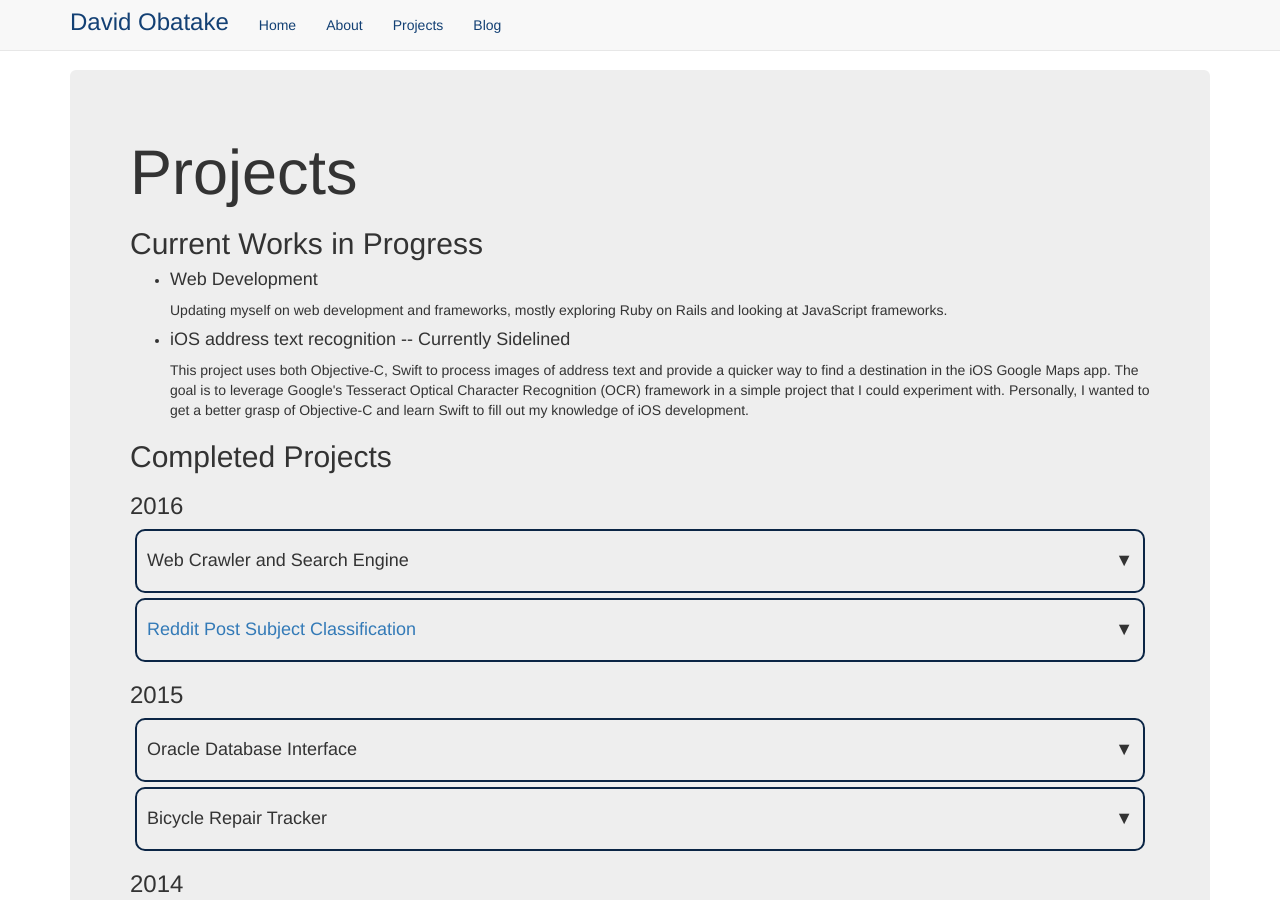
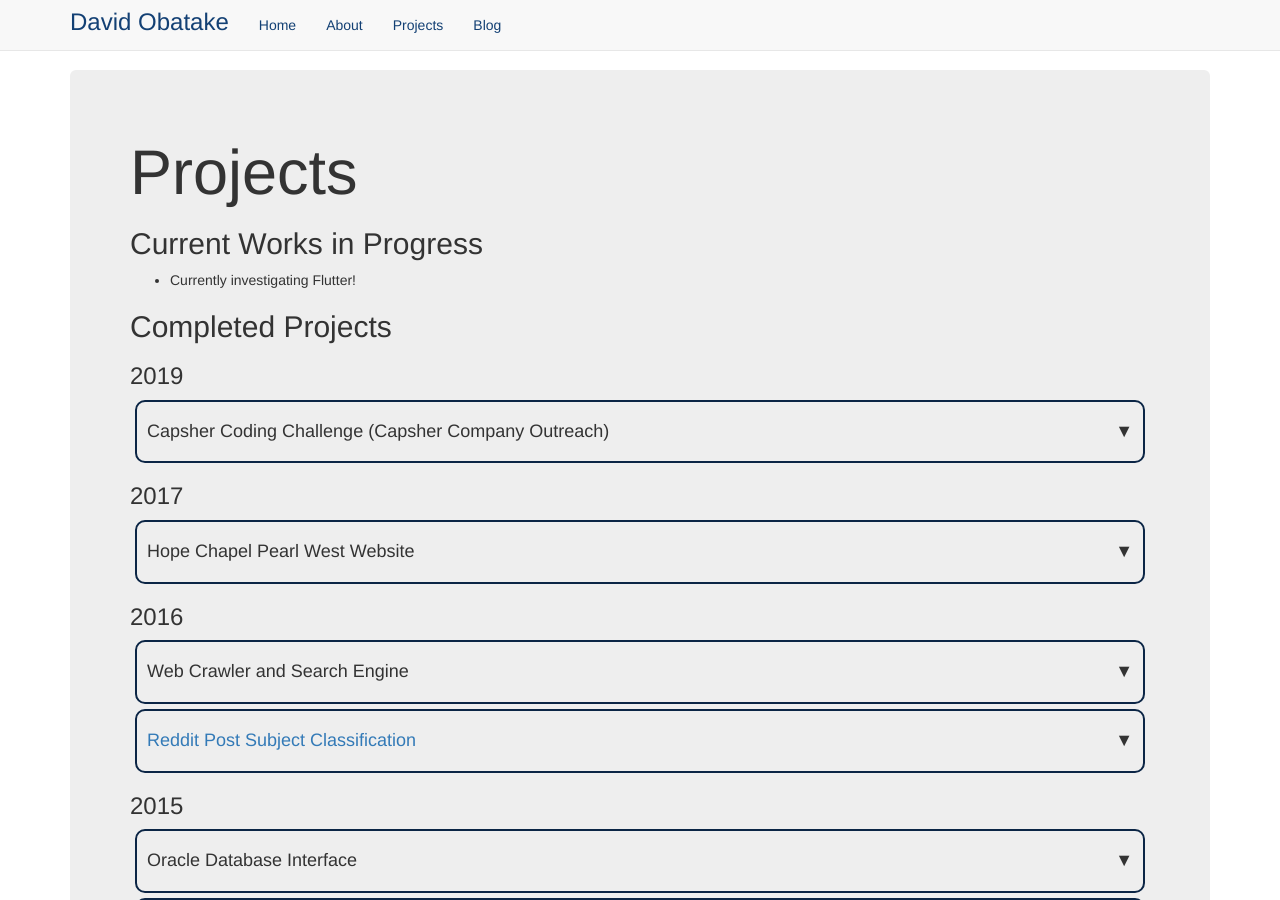
Before and after one commit to Blynk/Blynk.github.io, a Jekyll site: the page built from projects/index.html, in a window 1280 px wide and 900 px high. Built offline with Jekyll 4.4.1, drawn with Linux system fonts in a browser that asks for light colours.

Commit message:
2021 update for projects

```diff
--- a/index.html
+++ b/index.html
@@ -4,7 +4,7 @@ title: David Obatake
 ---
 <div id="home" class="jumbotron">
    	<h1>Hello, world!</h1>
-    <p>My name is David and I'm a M.S. computer engineering graduate specializing in software development in the Texas.</p>
+    <p>My name is David and I'm a mobile and web full-stack software developer.</p>
     <p>Feel free to contact me at: dsjoba@gmail.com</p>
     <hr/>
     <h3>Some other places you can find me:</h3>
--- a/projects/index.html
+++ b/projects/index.html
@@ -7,14 +7,41 @@ title: Projects
   	<h1>Projects</h1>
   	<h2>Current Works in Progress</h2>
   	<ul>
-  		<li><h4>Web Development</h4>
-  		Updating myself on web development and frameworks, mostly exploring Ruby on Rails and looking at JavaScript frameworks.</li>
-  		<li><h4>iOS address text recognition -- Currently Sidelined</h4>
-  		This project uses both Objective-C, Swift to process images of address text and provide a quicker way to find a destination in the iOS Google Maps app. The goal is to leverage Google's Tesseract Optical Character Recognition (OCR) framework in a simple project that I could experiment with. Personally, I wanted to get a better grasp of Objective-C and learn Swift to fill out my knowledge of iOS development.</li>
+  		<li>Currently investigating Flutter!</li>
   	</ul>
   	<h2>Completed Projects</h2>
-  	<h3>2016</h3>
 
+	<h3>2019</h3>
+	<div class="project">
+		<h4 class="project-heading">Capsher Coding Challenge (Capsher Company Outreach)</h4>
+		<div class="project-description">
+			<p>Helped run a company outreach program through Capsher Technology in partnership with the Texas A&M "Aggie" Coding Club.</p>
+			<a href="https://capsher-coding-challenge.github.io">Challenge Web Site</a>
+			<ul>
+				<li>Compiled a project GitHub repository for project instructions and sample code</li>
+				<li>Built a web page with instructions and helpful links for students</li>
+				<li>Programmed a sample Discord bot for reference using Python and free weather API</li>
+				<li>Made a presentation to the student club about the challenge and taught a small lesson on Git branching methods</li>
+			</ul>
+		</div>
+	</div>
+
+  	<h3>2017</h3>
+	<div class="project">
+		<h4 class="project-heading">Hope Chapel Pearl West Website</h4>
+		<div class="project-description">
+			<p>Some web development for a church organization. Migrated their existing site from a private host to a Heroku dyno running a web application in Ruby on Rails.</p>
+			<ul>
+				<li>Implemented an admin portal where users could manage different aspects of the site</li>
+				<li>Also implemented user roles so admin users could be limited to various responsibilities</li>
+				<li>Events scheduling with a Google Calendar API integration</li>
+				<li>Uploading audio and image files for use on the site using an AWS S3 integration</li>
+				<li>Setup a CI/CD pipeline using GitHub and Heroku</li>
+			</ul>
+		</div>
+	</div>
+
+	<h3>2016</h3>
   	<div class="project">
 		<h4 class="project-heading">Web Crawler and Search Engine</h4>
 		<div class="project-description">
```
Also changed, not shown: about/index.html (+7 -3 lines).
